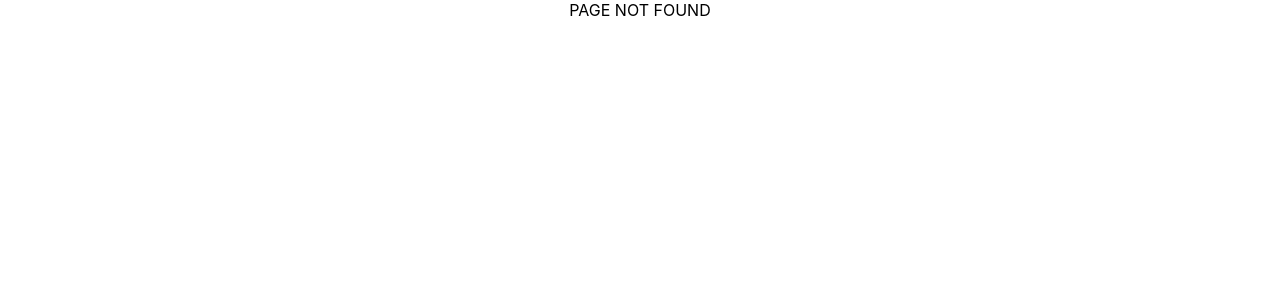
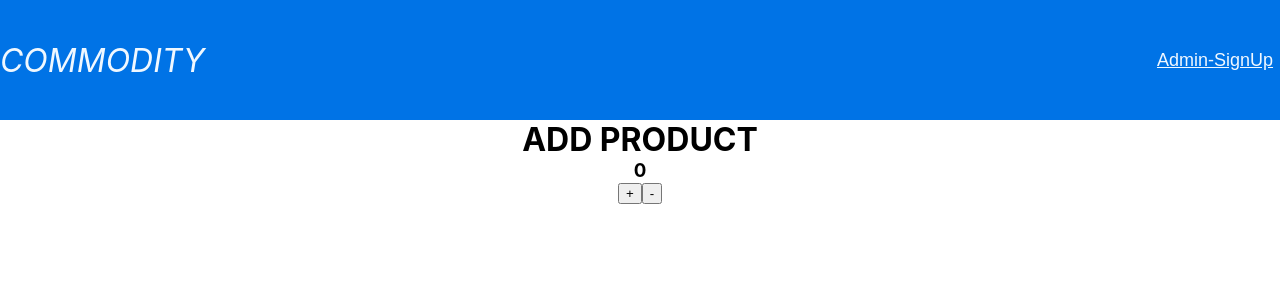
Before and after one commit to kevinfrankle15/Dynamic_Web_Application, a React (Create React App) app: page / in a window 1280 px wide. Before the commit this address had no page. Shown: the top 300 px of the page. Built offline with nearby package versions, Linux system fonts and the light colour scheme.

Commit message:
basic redux added and login form

```diff
--- a/package.json
+++ b/package.json
@@ -3,11 +3,13 @@
   "version": "0.1.0",
   "private": true,
   "dependencies": {
+    "@reduxjs/toolkit": "^2.3.0",
     "@testing-library/jest-dom": "^5.17.0",
     "@testing-library/react": "^13.4.0",
     "@testing-library/user-event": "^13.5.0",
     "react": "^18.3.1",
     "react-dom": "^18.3.1",
+    "react-redux": "^9.1.2",
     "react-router-dom": "^6.27.0",
     "react-scripts": "5.0.1",
     "web-vitals": "^2.1.4"
--- a/src/App.js
+++ b/src/App.js
@@ -5,19 +5,22 @@ import Login from "./Componets/Login";
 import SignUp from "./Componets/SignUp";
 import Home from "./Componets/Home";
 import ProfilePage from "./Componets/ProfilePage";
-import PageNotFound from "./Componets/pageNotFound";
+// import PageNotFound from "./Componets/pageNotFound";
+import { BrowserRouter } from "react-router-dom";
 function App() {
   return (
     <>
+      <BrowserRouter>
         <Routes>
           <Route element={<Login />} path="/login" />
           <Route element={<SignUp />} path="/signup" />
-        <Route element={<Home />} path="/home" />
-        <Route element={<PageNotFound />} path="/*" />
+          <Route element={<Home />} path="/*" />
+          {/* <Route element={<PageNotFound />} path="/*" /> */}
           <Route element={<ProtectedRoutes />}>
             <Route element={<ProfilePage />} path="/profile" />
           </Route>
         </Routes>
+      </BrowserRouter>
     </>
   );
 }
--- a/src/Componets/Home.js
+++ b/src/Componets/Home.js
@@ -1,6 +1,24 @@
 import React from "react";
+import "../Styles/home.css";
+import { increment, decrement } from "../Redux/Slicer";
+import { useSelector, useDispatch } from "react-redux";
+const Home = () => {
+  const pCount = useSelector((state) => state.addProduct.value);
+  const dispatch = useDispatch();
+  return (
+    <div>
+      <div className="header ">
+        <p className="primary-fonts ">COMMODITY</p>
+        <button className="signUpBtn ">Admin-SignUp</button>
+      </div>
 
-const Home = () => {
-  return <div style={{ textAlign: "center" }}>Home page</div>;
+      <div style={{ textAlign: "center" }}>
+        <h1>ADD PRODUCT</h1>
+        <h3>{pCount}</h3>
+        <button onClick={() => dispatch(increment())}>+</button>
+        <button onClick={() => dispatch(decrement())}>-</button>
+      </div>
+    </div>
+  );
 };
 export default Home;
--- a/src/Componets/Login.js
+++ b/src/Componets/Login.js
@@ -1,5 +1,36 @@
-import React from "react";
+import React, { useState } from "react";
+import Inputs from "../Utils/Inputs";
 const Login = () => {
-  return <div style={{ textAlign: "center" }}>Login</div>;
+  const [inputValue, setInputValue] = useState({ userName: "", password: "" });
+
+  const handleSubmit = (e) => {
+    e.preventDefault();
+    if (inputValue.userName && inputValue.password) {
+      console.log(inputValue.userName, "inputval", inputValue.password);
+      //post login data
+    }
+  };
+  return (
+    <div>
+      ADMIN IN
+      <div>
+        <form onSubmit={handleSubmit}>
+          <Inputs
+            type={"text"}
+            placeholder={"Username"}
+            Invalue={setInputValue}
+            Inname={"userName"}
+          />
+          <Inputs
+            type={"password"}
+            placeholder={"password"}
+            Invalue={setInputValue}
+            Inname={"password"}
+          />
+          <input type="submit" />
+        </form>
+      </div>
+    </div>
+  );
 };
 export default Login;
--- /dev/null
+++ b/src/Redux/Slicer.js
@@ -0,0 +1,18 @@
+import { createSlice } from "@reduxjs/toolkit";
+
+const initialState = { value: 0 };
+const slice = createSlice({
+  name: "addProduct",
+  initialState,
+  reducers: {
+    increment: (state) => {
+      state.value += 1;
+    },
+    decrement: (state) => {
+      state.value -= 1;
+    },
+  },
+});
+
+export const { increment, decrement } = slice.actions;
+export default slice.reducer;
--- /dev/null
+++ b/src/Redux/Store.js
@@ -0,0 +1,7 @@
+import { configureStore } from "@reduxjs/toolkit";
+import productCount from "../Redux/Slicer";
+export const store = configureStore({
+  reducer: {
+    addProduct: productCount,
+  },
+});
--- /dev/null
+++ b/src/Styles/home.css
@@ -0,0 +1,20 @@
+.header{
+    border: 1px solid none;
+    background-color: #0073E6;
+    width: 100vw;
+    height: 15vh;
+    color: aliceblue;
+    display: flex;
+    justify-content: space-between;
+    align-items: center;
+}
+
+.signUpBtn{
+    height: 40px;
+    width: 130px;
+    border: none;
+    background: none;
+    text-decoration: underline;
+    font-size: large ;
+    color: aliceblue;
+}
--- /dev/null
+++ b/src/Utils/Inputs.js
@@ -0,0 +1,52 @@
+import React, { useState } from "react";
+
+const Inputs = ({ type, Invalue, placeholder, required, Inname }) => {
+  const [val, setVal] = useState({
+    userName: "",
+    password: "",
+    confirmPassword: "",
+    dob: "",
+    gender: "",
+    role: "",
+    branch: "",
+  });
+  const handleChange = (e) => {
+    let value = e.target.value;
+    setVal({ [e.target.name]: value });
+    Invalue((prev) => ({ ...prev, [e.target.name]: value }));
+  };
+
+  const switchFunction = (type) => {
+    switch (type) {
+      case "text":
+        return (
+          <input
+            type="text"
+            value={val.userName}
+            name={Inname}
+            placeholder={placeholder}
+            onChange={(e) => handleChange(e)}
+          />
+        );
+      case "number":
+        return <input />;
+      case "password":
+        return (
+          <input
+            type="text"
+            value={val.password}
+            name={Inname}
+            placeholder={placeholder}
+            onChange={(e) => handleChange(e)}
+          />
+        );
+      case "button":
+        return <input type="button" value="submit" />;
+      default:
+        return null;
+    }
+  };
+  return <p>{switchFunction(type)}</p>;
+};
+
+export default Inputs;
--- a/src/index.css
+++ b/src/index.css
@@ -11,3 +11,11 @@ code {
   font-family: source-code-pro, Menlo, Monaco, Consolas, 'Courier New',
     monospace;
 }
+*{
+  margin: 0px;
+  box-sizing: border-box;
+}
+.primary-fonts{
+  font-size:xx-large;
+  font-style: italic;
+}
```
Also changed, not shown: src/index.js (+4 -4 lines), 1 other file (tests, documents, lock files or other folders). Lines whose indentation alone changed are shown as unchanged.
